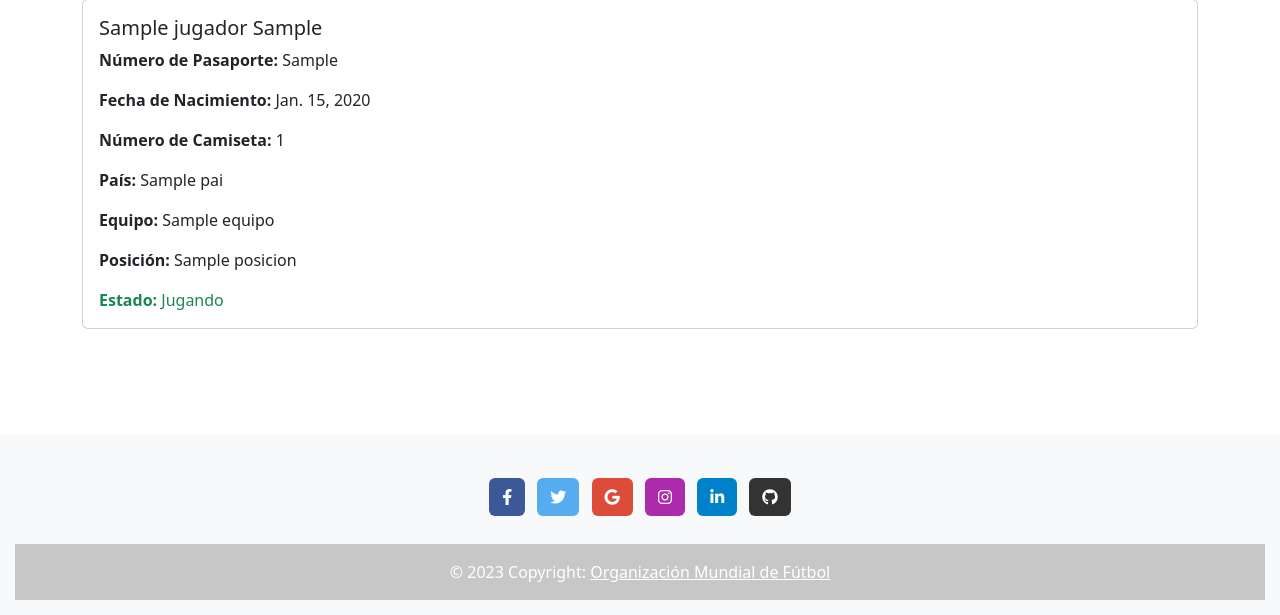
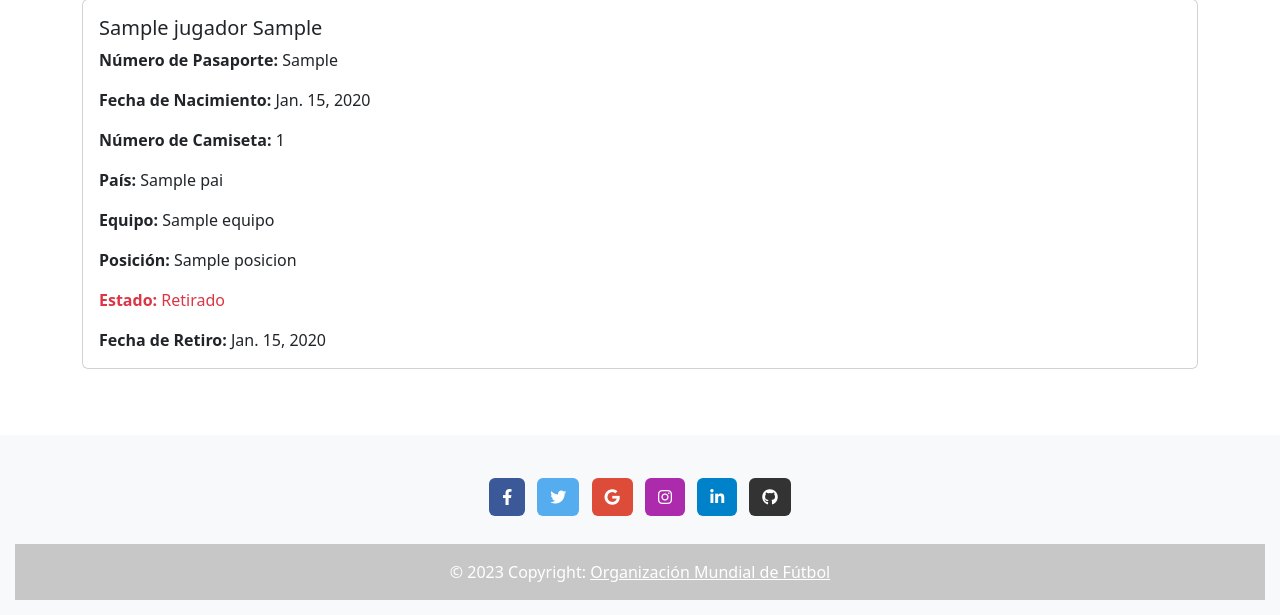
Before and after one commit to 0rellano/Organizacion_Mundial__django, a Django app: page /jugadores/1/ in a window 1280 px wide. Shown: the part 185-800 px from the top of the page. Run offline with Django 4.2, Linux system fonts and the light colour scheme; tables that the repository leaves empty hold one stand-in row (values such as "Sample post").

Commit message:
Arreglo de estado jugador

```diff
--- a/organizacion_mundial/templates/detalle_jugador.html
+++ b/organizacion_mundial/templates/detalle_jugador.html
@@ -17,7 +17,7 @@
             <p class="card-text"><strong>Equipo:</strong> {% if jugador.equipo %}{{ jugador.equipo.nombre }}{% else %}No asignado{% endif %}</p>
             <p class="card-text"><strong>Posición:</strong> {{ jugador.posicion }}</p>
 
-            {% if jugador.sigue_jugando %}
+            {% if not jugador.sigue_jugando %}
                 <p class="card-text text-success"><strong>Estado:</strong> Jugando</p>
             {% else %}
                 <p class="card-text text-danger"><strong>Estado:</strong> Retirado</p>
```
